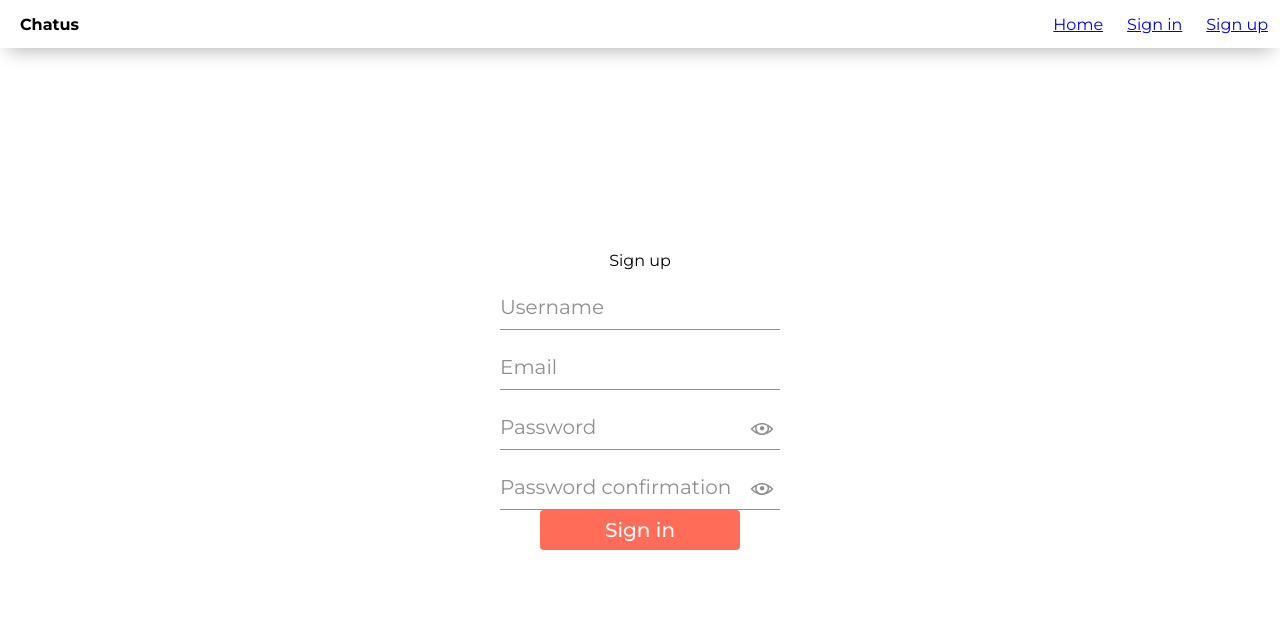
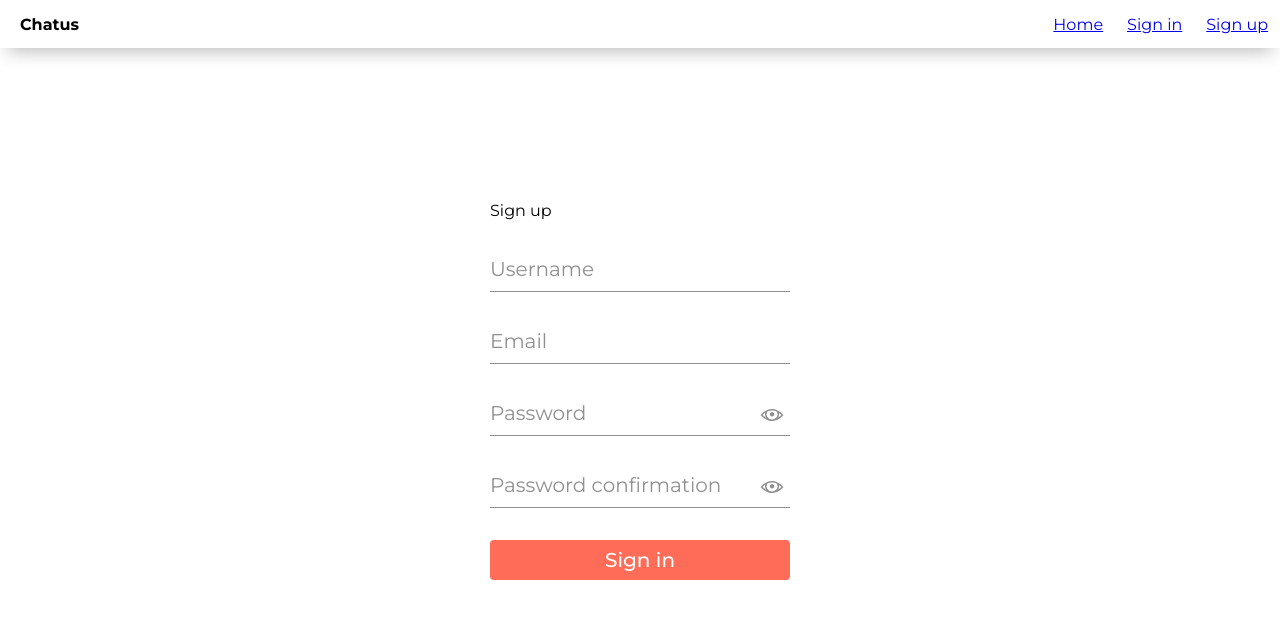
Before and after one commit to funny-family/messenger-frontend, a Vue app: page /signup in a window 1280 px wide. Shown: the top 618 px of the page. Built offline with nearby package versions, Linux system fonts and the light colour scheme.

Commit message:
changed  sign up form styles

```diff
--- a/src/components/forms/SignUp.vue
+++ b/src/components/forms/SignUp.vue
@@ -1,31 +1,37 @@
 <template>
+  <div class="sign-up-form-position">
     <form
       class="sign-up-from"
       @submit.prevent="signUp(userRegistrationData)"
     >
       <div>Sign up</div>
       <Text-input
+        class="sign-up-input"
         type="text"
         placeholder="Username"
         v-model="userRegistrationData.username"
       />
       <Text-input
+        class="sign-up-input"
         type="text"
         placeholder="Email"
         v-model="userRegistrationData.email"
       />
       <Password-input
+        class="sign-up-input"
         type="password"
         placeholder="Password"
         v-model="userRegistrationData.password"
       />
       <Password-input
+        class="sign-up-input"
         type="password"
         placeholder="Password confirmation"
         v-model="userRegistrationData.password_confirmation"
       />
-    <Submit-button>Sign in</Submit-button>
+      <Submit-button class="sign-up-button">Sign in</Submit-button>
     </form>
+  </div>
 </template>
 
 <script>
@@ -55,15 +61,19 @@ export default {
 };
 </script>
 
-<style lang="scss" scoped>
+<style scoped>
 .sign-up-from {
-  min-width: 280px;
-  display: flex;
-  flex-direction: column;
+  width: 300px;
+  min-width: 300px;
 }
 
-input {
-  position: relative;
-  padding: 8px 12px;
+.sign-up-input {
+  width: 100%;
+  margin: 12px 0;
+}
+
+.sign-up-button {
+  width: 100%;
+  margin: 20px 0;
 }
 </style>
```
Lines whose indentation alone changed are shown as unchanged.
